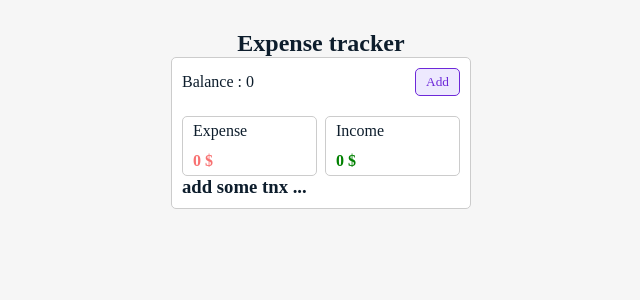
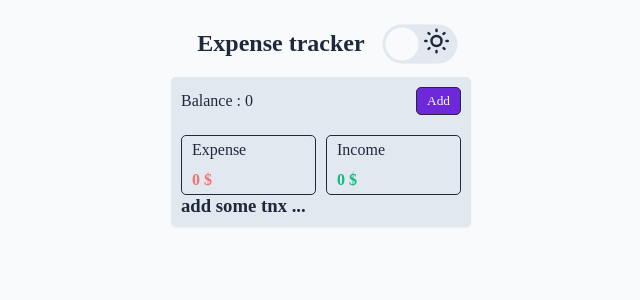
Before and after one commit to meisam-msr/expense-tracker, a React (Create React App) app: page / in a window 1280 px wide. Shown: the top 300 px of the page, without its empty margins (319-959 px from the left). Built offline with nearby package versions, Linux system fonts and the light colour scheme.

Commit message:
add dark mode

```diff
--- a/src/App.css
+++ b/src/App.css
@@ -1,6 +1,19 @@
+:root {
+  --background: #f8fafc;
+  --text-color: #1e293b;
+  --card-color: #e2e8f0;
+  --color-primary: #6d28d9;
+}
+[data-theme="dark"] {
+  --background: #1e293b;
+  --text-color: #f8fafc;
+  --card-color: #334155;
+  --color-primary: #6d28d9;
+}
+
 .App {
-  background-color: #f6f6f6;
-  color: #0d1d2c;
+  background-color: var(--background);
+  color: var(--text-color);
   display: flex;
   flex-direction: column;
   align-items: center;
@@ -8,15 +21,62 @@
   width: 100%;
   padding-top: 30px;
   font-family: Montserrat;
+  transition: all ease-in-out 0.3s;
+}
+header {
+  display: flex;
+  align-items: center;
+  justify-content: space-between;
+  gap: 30px;
+  margin-bottom: 20px;
+}
+.toggle{
+  display: flex;
+  align-items: center;
+}
+.toggle input {
+  opacity: 0;
+  position: absolute;
+}
+.toggle-theme {
+  background-color: var(--card-color);
+  border-radius: 50px;
+  height: 26px;
+  width: 50px;
+  cursor: pointer;
+  display: flex;
+  align-items: center;
+  justify-content: space-between;
+  padding: 4px;
+  position: relative;
+  transform: scale(1.5);
+}
+.toggle-theme .ball {
+  background-color: var(--background);
+  border-radius: 50%;
+  position: absolute;
+  top: 2px;
+  left: 2px;
+  height: 22px;
+  width: 22px;
+  transform: translateX(0px);
+  transition: transform 0.2s linear;
+}
+.toggle input:checked + .toggle-theme .ball {
+  transform: translateX(24px);
+}
+.togglerIcon {
+  width: 20px;
+  height: 20px;
 }
 .container {
   display: flex;
   flex-direction: column;
   width: 300px;
-  background-color: #fff;
+  background-color: var(--card-color);
   padding: 10px;
   border-radius: 5px;
-  border: 1px solid #ccc;
+  box-shadow: 0 1px 2px 0 rgb(0 0 0 / 0.05);
 }
 .topSection {
   display: flex;
@@ -38,30 +98,27 @@
   padding: 5px 10px;
   width: 135px;
   border-radius: 5px;
-  border: 1px solid #ccc;
+  border: 1px solid var(--text-color);
 }
 .expenseBox span {
   font-weight: bold;
-  color: green;
+  color: #10b981;
 }
 .btn {
+  color: #f8fafc;
   outline: none;
   padding: 5px 10px;
-  background-color: #ede9fe;
-  color: #6d28d9;
+  background-color: var(--color-primary);
   border-radius: 5px;
-  border: 1px solid #6d28d9;
+  border: 1px solid var(--text-color);
 }
 .primary {
-  color: #fff;
-  background-color: #6d28d9;
-  border: none;
+  background-color: var(--color-primary);
   padding: 8px 10px;
 }
 .cancel {
-  background-color: #fff;
-  color: #dc2626;
-  border: 1px solid #dc2626;
+  color: var(--text-color);
+  background-color: #f87171;
 }
 form {
   display: flex;
@@ -74,7 +131,10 @@ input {
   outline: none;
   padding: 10px 12px;
   border-radius: 5px;
-  border: 1px solid #ccc;
+  border: 1px solid var(--text-color);
+  background-color: transparent;
+  color: var(--text-color);
+  box-shadow: 0 1px 2px 0 rgb(0 0 0 / 0.05);
 }
 input[type="radio"] {
   margin-left: 20px;
@@ -92,15 +152,15 @@ input[type="radio"] {
   display: flex;
   justify-content: space-between;
   border-radius: 5px;
-  background: #f4f4f5;
+  color: var(--text-color);
+  background: var(--background);
   font-weight: bold;
   padding: 10px;
   margin-top: 15px;
-  border-right: 4px solid green;
+  border-right: 4px solid #10b981;
 }
 input.search {
   display: block;
-  background-color: #efefef;
   width: 100%;
   margin: 20px 0;
 }
--- a/src/App.js
+++ b/src/App.js
@@ -1,11 +1,15 @@
 import "./App.css";
 import ExpenseApp from "./components/ExpenseApp";
+import Switcher from "./components/Switcher";
+import useDarkMode from "./hooks/useDarkMode";
 
 function App() {
+  const [theme, toggleTheme] = useDarkMode();
   return (
-    <div className="App">
+    <div className="App" data-theme={theme}>
       <header>
         <h2>Expense tracker</h2>
+        <Switcher toggleTheme={toggleTheme} />
       </header>
       <ExpenseApp />
     </div>
--- /dev/null
+++ b/src/components/Switcher.js
@@ -0,0 +1,44 @@
+const Switcher = ({ toggleTheme }) => {
+  return (
+    <div className="toggle">
+      <input type="checkbox" id="checkbox" onChange={toggleTheme} />
+      <label className="toggle-theme" htmlFor="checkbox">
+        <span>
+          <svg
+            xmlns="http://www.w3.org/2000/svg"
+            className="togglerIcon"
+            fill="none"
+            viewBox="0 0 24 24"
+            stroke="currentColor"
+            strokeWidth={2}
+          >
+            <path
+              strokeLinecap="round"
+              strokeLinejoin="round"
+              d="M20.354 15.354A9 9 0 018.646 3.646 9.003 9.003 0 0012 21a9.003 9.003 0 008.354-5.646z"
+            />
+          </svg>
+        </span>
+        <span>
+          <svg
+            xmlns="http://www.w3.org/2000/svg"
+            className="togglerIcon"
+            fill="none"
+            viewBox="0 0 24 24"
+            stroke="currentColor"
+            strokeWidth={2}
+          >
+            <path
+              strokeLinecap="round"
+              strokeLinejoin="round"
+              d="M12 3v1m0 16v1m9-9h-1M4 12H3m15.364 6.364l-.707-.707M6.343 6.343l-.707-.707m12.728 0l-.707.707M6.343 17.657l-.707.707M16 12a4 4 0 11-8 0 4 4 0 018 0z"
+            />
+          </svg>
+        </span>
+        <div className="ball"></div>
+      </label>
+    </div>
+  );
+};
+
+export default Switcher;
--- /dev/null
+++ b/src/hooks/useDarkMode.js
@@ -0,0 +1,24 @@
+import { useEffect, useState } from "react";
+
+const useDarkMode = () => {
+  const [theme, setTheme] = useState("light");
+
+  const toggleTheme = () => {
+    if (theme === "light") {
+      localStorage.setItem("theme", "dark");
+      setTheme("dark");
+    } else {
+      localStorage.setItem("theme", "light");
+      setTheme("light");
+    }
+  };
+
+  useEffect(() => {
+    const localTheme = localStorage.getItem("theme");
+    localTheme && setTheme(localTheme);
+  }, []);
+
+  return [theme, toggleTheme];
+};
+
+export default useDarkMode;
```
